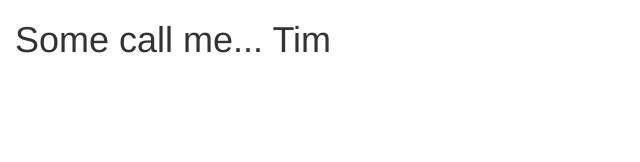
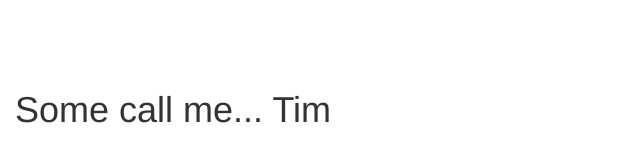
Before and after one commit to t-coulter/t-coulter.github.io, a plain HTML site: page index.html in a window 1280 px wide. Shown: the whole page, without its empty margins (0-640 px from the left). Drawn offline with nearby package versions, Linux system fonts and the light colour scheme.

Commit message:
Update index.html

```diff
--- a/index.html
+++ b/index.html
@@ -7,7 +7,14 @@
   <link rel="stylesheet" href="https://maxcdn.bootstrapcdn.com/bootstrap/3.3.7/css/bootstrap.min.css">
   <script src="https://ajax.googleapis.com/ajax/libs/jquery/3.1.1/jquery.min.js"></script>
   <script src="https://maxcdn.bootstrapcdn.com/bootstrap/3.3.7/js/bootstrap.min.js"></script>
+  <style>
+    .container-fluid {
+      padding-top: 70px;
+      padding-bottom: 70px;
+    }
+  </style>
  </head>
+
 <body>
 
   <div class="container-fluid bg-1 text center">
```
